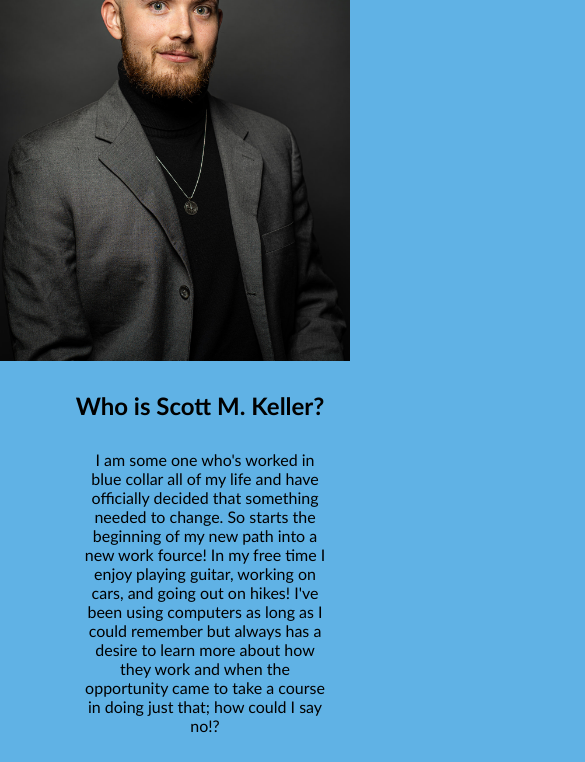
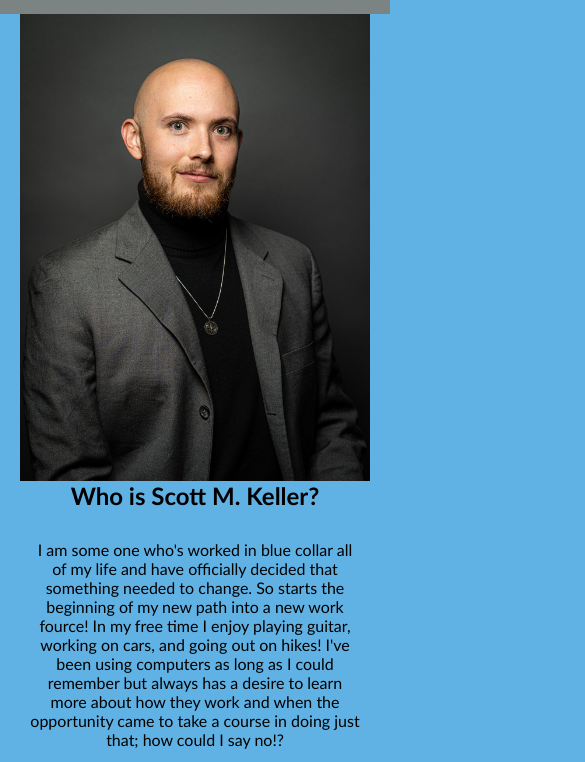
Before and after one commit to Trifectice/Trifectice-Portfolio, a plain HTML site: page index.html in a window 390 px wide. Shown: the part 307-1069 px from the top of the page, 585 px wide, since content can reach past the window. Drawn offline with Linux system fonts and the light colour scheme.

Commit message:
debugging css and adjusting break points

```diff
--- a/assets/css/style.css
+++ b/assets/css/style.css
@@ -32,11 +32,13 @@
     display: flex;
     flex-direction: row;
     justify-content: center;
+    flex-wrap: wrap;
 }
 
 img {
     width: 350px;
     display: flex;
+    margin: auto
 }
 
 article,
@@ -44,6 +46,16 @@
 li {
    text-align: center;
    margin: 20px;
-   padding: 10px 10px 10px 20px;
+   padding: 10px 10px 10px 10px;
    justify-content: ;
 }
+
+@media screen and (max-width: 650px) {
+    header {
+        min-width: 100vw;
+    }
+    article {
+        margin: 0px;
+        padding: 0px;
+    }
+}
```
